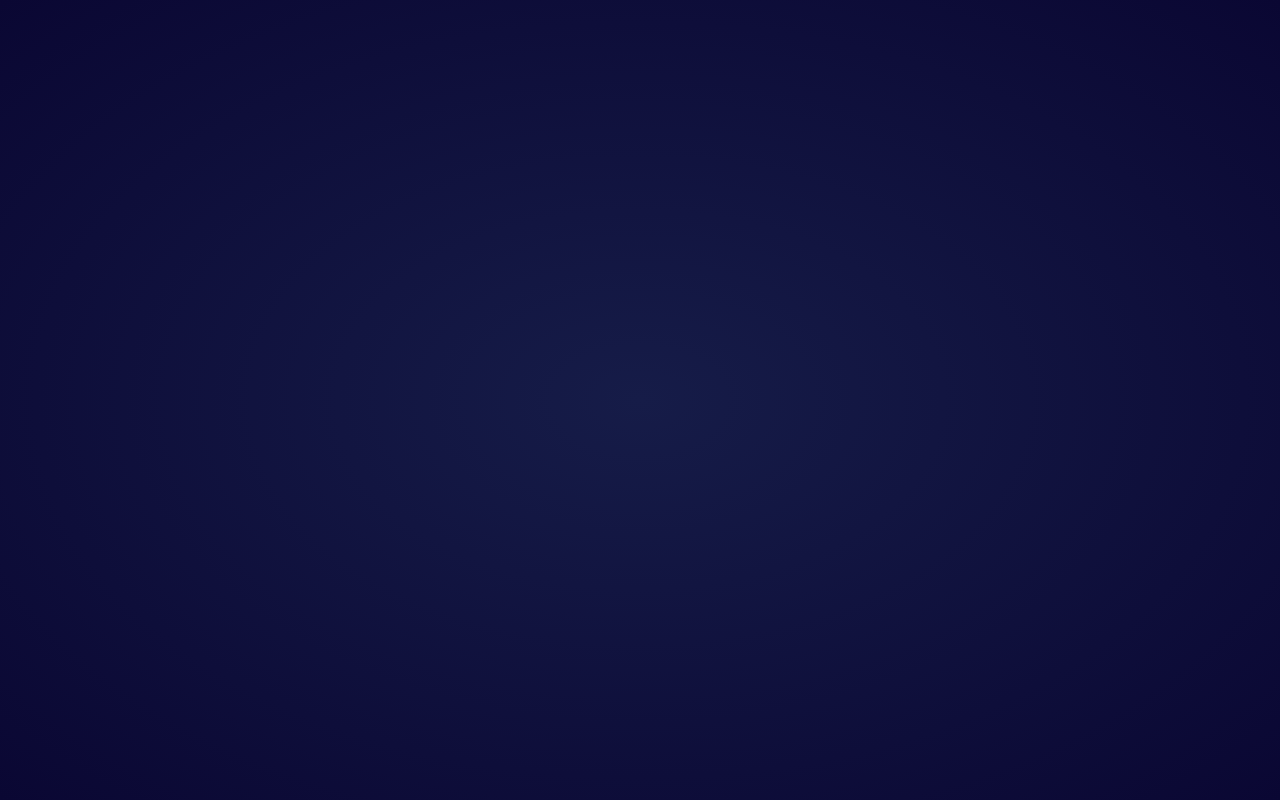
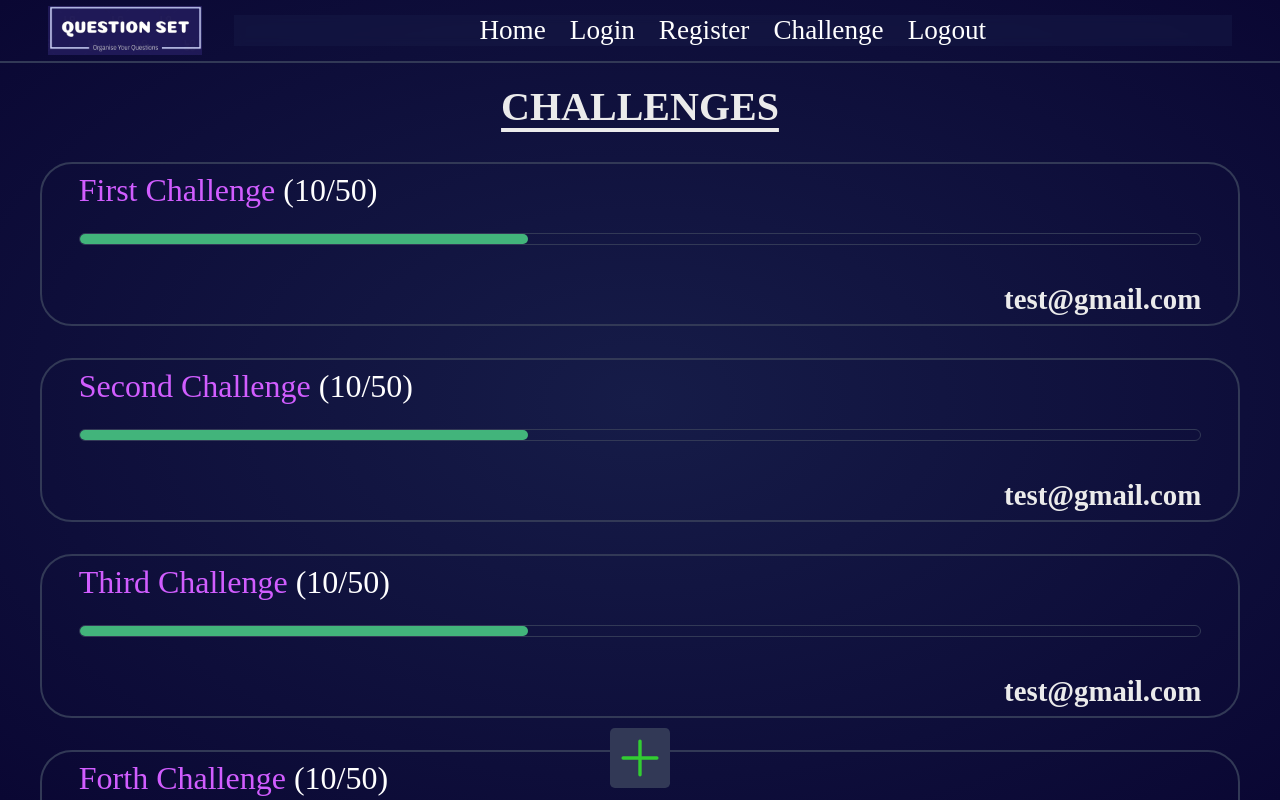
Before and after one commit to angDecoder/question_set_client, a React (Vite) app: page /challenge in a window 1280 px wide. Before the commit this address had no page. Built offline with nearby package versions, Linux system fonts and the light colour scheme.

Commit message:
challenge page created

```diff
--- a/index.css
+++ b/index.css
@@ -34,22 +34,60 @@
 
 /* Track */
 ::-webkit-scrollbar-track {
-background: #353a66;
+    background: var(--box2)
 }
 
 /* Handle */
 ::-webkit-scrollbar-thumb {
-background: var(--box2)
+    background: #262b5a;
 }
 
 /* Handle on hover */
 ::-webkit-scrollbar-thumb:hover {
-background: #555;
+    background: #555;
 }
 /*************** SCROLL BAR ***************/
 
 /******************* TEXT ******************/
+.page_title{
+    color : var(--text2);
+    text-decoration: underline;
+    text-transform: uppercase;
+    text-underline-offset: 0.2em;
+    margin-top : 0.5em;
+}
 
+.title{
+    text-transform: capitalize;
+    color : var(--text1);
+    font-size: 1.4rem;
+}
+.para{
+
+}
+.subscript{
+    font-weight: bold;
+}
+
+@media screen and (min-width: 480px) {
+    .page_title{
+        font-size: 3rem;
+    }
+    .title{
+        font-size : 2.4rem;
+    }
+    .subscript{
+        font-size: 1.8rem;
+    }
+}
+@media screen and ( min-width : 900px ) {
+    .page_title{
+        font-size : 2.5rem;
+    }
+    .title{
+        font-size : 2rem;
+    }
+}
 
 /******************* TEXT ******************/
 
--- a/src/App.jsx
+++ b/src/App.jsx
@@ -6,6 +6,9 @@ import { ToastContainer, toast } from 'react-toastify';
 import 'react-toastify/dist/ReactToastify.css';
 // import Challenge from './components/Challenge/Challenge';
 import { Outlet, Route, Routes } from 'react-router-dom';
+import Challenge from './components/Challenge/Challenge';
+import AddChallenge from './components/AddChallenge/AddChallenge';
+import Question from './components/Question/Question';
 
 function App() {
   return (
@@ -31,6 +34,9 @@ function App() {
       >
         <Route path='/login' element={<Login />} />
         <Route path='/register' element={<Register />} />
+        <Route path='/challenge' element={<Challenge />} />
+        <Route path='/addchallenge' element={<AddChallenge />} />
+        <Route path='/question/:id' element={<Question />} />
       </Route>
     </Routes>
   )
--- /dev/null
+++ b/src/components/AddChallenge/AddChallenge.jsx
@@ -0,0 +1,15 @@
+import React from 'react';
+import './AddChallenge.css';
+
+function AddChallenge() {
+  return (
+    <div>
+      <h1>Add Challenge</h1>
+      <div>
+
+      </div>
+    </div>
+  )
+}
+
+export default AddChallenge
--- a/src/components/Challenge/Challenge.css
+++ b/src/components/Challenge/Challenge.css
@@ -0,0 +1,73 @@
+#Challenge{
+    display: flex;
+    flex-direction: column;
+    align-items: center;
+    gap : 1.2em;
+    position: relative;
+}
+
+.challenge_item{
+    border-block: 2px solid var(--border);
+    width: 100%;
+    padding-inline: 0.8em;
+    padding-block : 0.5em;
+    display: flex;
+    flex-direction: column;
+    gap : 0.7em;
+}
+
+.challenge_title{
+    text-decoration: none;
+}
+
+.challenge_progress{
+    width: 100%;
+    border : 0.2px solid var(--border);
+    border-radius : 2em;
+}
+.challenge_owner{
+    text-align: right;
+    margin-top : 0.5em;
+}
+
+.challenge_progress > div{
+    width: 40%;
+    padding-block : 0.3em;
+    border-radius : 2em;
+    background-color: var(--btn1);
+}
+
+.challenge_solved{
+    color : white;
+}
+
+#Add_challenge{
+    width: 12%;
+    position: sticky;
+    bottom : 0.5em;
+    margin-block : 0.5em;
+}
+
+@media screen and (min-width: 480px) {
+    #Challenge{
+        gap : 2em;
+    }
+    .challenge_item{
+        padding-inline: 2.3em;
+        gap : 1.5em;
+    }
+
+}
+@media screen and ( min-width : 900px ) {
+    #Challenge{
+        min-width: 1200px;
+        margin-inline: auto;
+    }
+    .challenge_item{
+        border : 2px solid var(--border);
+        border-radius : 2em;
+    }
+    #Add_challenge{
+        width : 5%;
+    }
+}
--- a/src/components/Challenge/Challenge.jsx
+++ b/src/components/Challenge/Challenge.jsx
@@ -1,9 +1,106 @@
-import React from 'react'
+import React, { useEffect } from 'react';
+import { NavLink } from 'react-router-dom';
 import './Challenge.css';
+import add from '../../assets/add.svg';
+
+const challenges = [
+  {
+    id: 'kdjka',
+    title: 'first challenge',
+    owner: 'test@gmail.com',
+    total: 50,
+    solved: 10
+  },
+  {
+    id: 'akjd',
+    title: 'second challenge',
+    owner: 'test@gmail.com',
+    total: 50,
+    solved: 10
+  },
+  {
+    id: 'aka;jq',
+    title: 'third challenge',
+    owner: 'test@gmail.com',
+    total: 50,
+    solved: 10
+  },
+  {
+    id: 'akjdfkh',
+    title: 'forth challenge',
+    owner: 'test@gmail.com',
+    total: 50,
+    solved: 10
+  },
+  {
+    id: 'afkh',
+    title: 'forth challenge',
+    owner: 'test@gmail.com',
+    total: 50,
+    solved: 10
+  },
+  {
+    id: 'jkaafkh',
+    title: 'forth challenge',
+    owner: 'test@gmail.com',
+    total: 50,
+    solved: 10
+  },
+  {
+    id: 'jkah',
+    title: 'forth challenge',
+    owner: 'test@gmail.com',
+    total: 50,
+    solved: 10
+  },
+  {
+    id: 'jqijeh',
+    title: 'forth challenge',
+    owner: 'test@gmail.com',
+    total: 50,
+    solved: 10
+  },
+  {
+    id: 'ije',
+    title: 'forth challenge',
+    owner: 'test@gmail.com',
+    total: 50,
+    solved: 10
+  },
+
+]
 
 function Challenge() {
   return (
-    <div>Challenge</div>
+    <div id='Challenge'>
+      <h1 className='page_title'>Challenges</h1>
+      {
+        challenges.map((elem) => {
+          const title = elem.title;
+          const solvedByTotal = elem.solved + "/" + elem.total;
+          useEffect(() => {
+            const progress = elem.solved * 100 / elem.total;
+
+          }, [elem.solved, elem.total]);
+
+          return <div key={elem.id} className='challenge_item'>
+            <NavLink to={`/question/${elem.id}`} className='challenge_title title'>
+              {title}
+              <span className='challenge_solved'> ({solvedByTotal})</span>
+            </NavLink>
+            {/* <p>{solvedByTotal}</p> */}
+            <div className='challenge_progress'>
+              <div></div>
+            </div>
+            <div className='challenge_owner subscript'>{elem.owner}</div>
+          </div>
+        })
+      }
+
+      <NavLink to='/addchallenge' id='Add_challenge'>
+        <img src={add} className='svg-img' alt="add" />
+      </NavLink>
+    </div>
   )
 }
 
--- /dev/null
+++ b/src/components/Question/Question.jsx
@@ -0,0 +1,9 @@
+import React from 'react'
+
+function Question() {
+  return (
+    <div>Question</div>
+  )
+}
+
+export default Question
```
Also changed, not shown: src/components/AddChallenge/AddChallenge.css (added), src/components/Question/Question.css (added).
